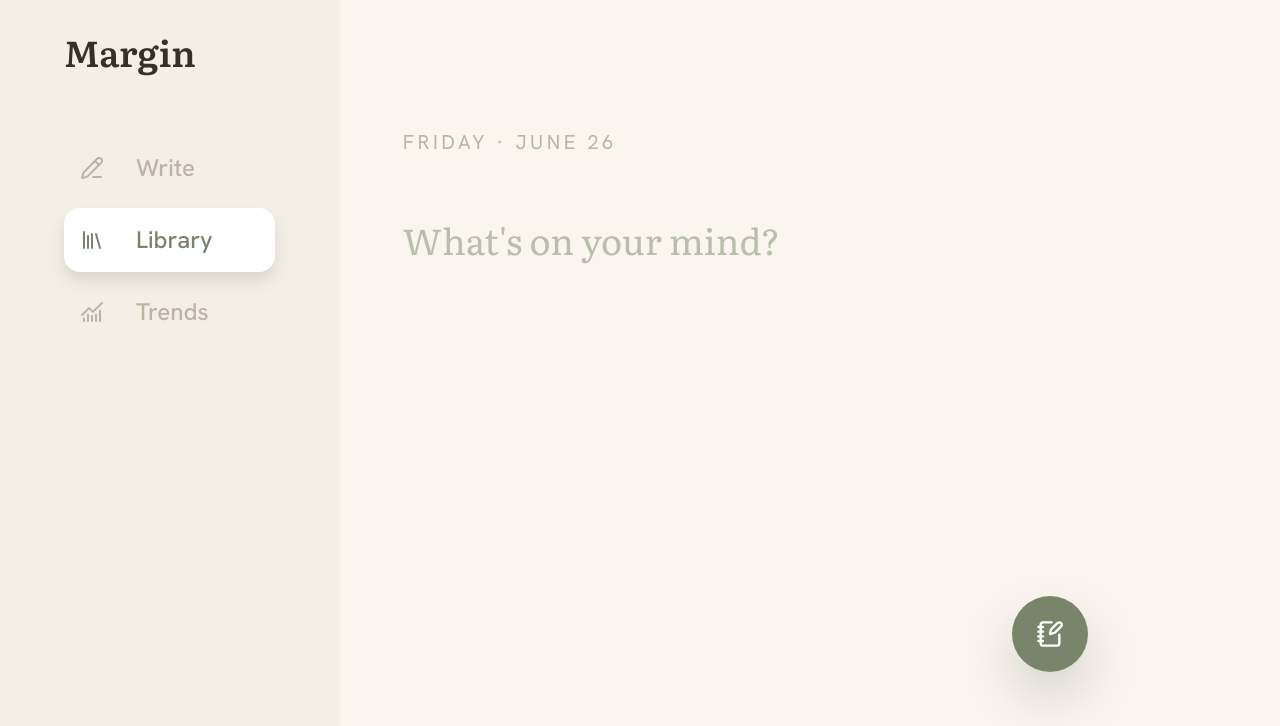
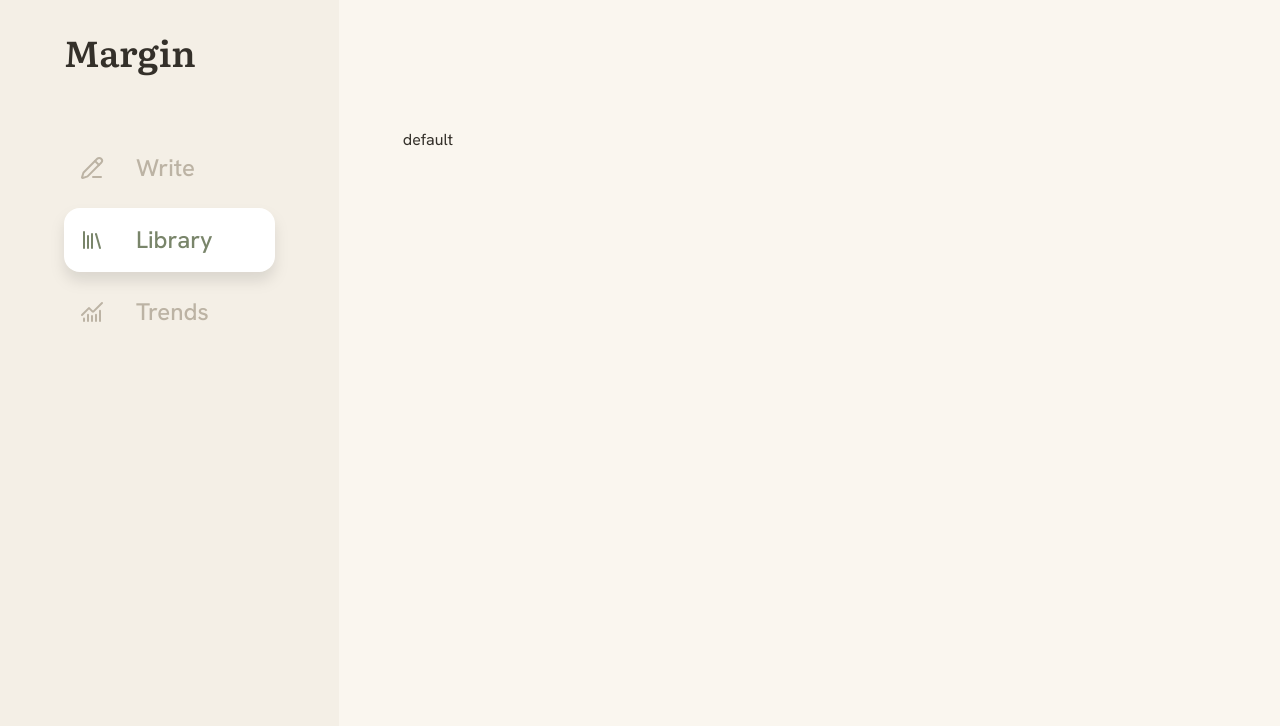
Before and after one commit to darbata/journal, a React (Vite) app in the folder journal-client/: page / in a window 1280 px wide. Both pictures are taken after a click on the element "Library". Shown: the top 726 px of the page. Built offline with nearby package versions, Linux system fonts and the light colour scheme.

Commit message:
switching through pages implemented

```diff
--- a/journal-client/src/App.tsx
+++ b/journal-client/src/App.tsx
@@ -2,6 +2,7 @@ import SidebarMenuItem from "./SidebarMenuItem.tsx";
 import {ChartNoAxesCombined, Library, PencilLine} from "lucide-react";
 import {useState} from "react";
 import WritingPage from "./WritingPage.tsx";
+import Content from "./Content.tsx";
 
 const menu = [
     {icon: PencilLine, label: "Write"},
@@ -32,9 +33,8 @@ export default function App() {
             </div>
 
             <div className="py-32 p-16 lg:pr-16 2xl:pl-64 w-full h-full">
-                <WritingPage today={new Date()} />
+                <Content active={active} />
             </div>
-
 
         </div>
     )
--- /dev/null
+++ b/journal-client/src/Content.tsx
@@ -0,0 +1,15 @@
+import WritingPage from "./WritingPage.tsx";
+
+type ContentProps = {
+    active: string
+}
+
+export default function Content({active} : ContentProps) {
+    switch (active) {
+        case "Write":
+
+            return <WritingPage today={new Date()}/>
+        default:
+            return <div>default</div>
+    }
+}
```
